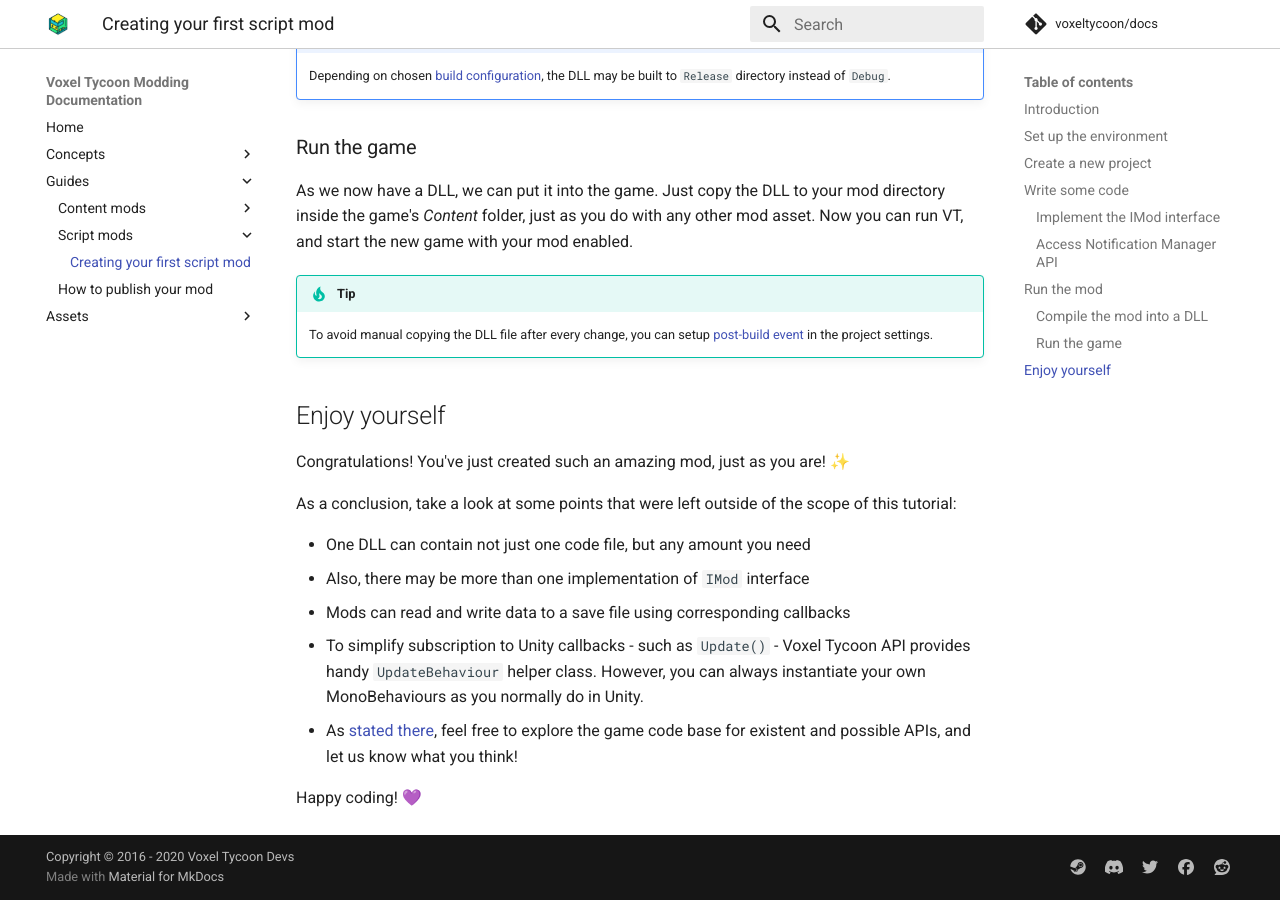
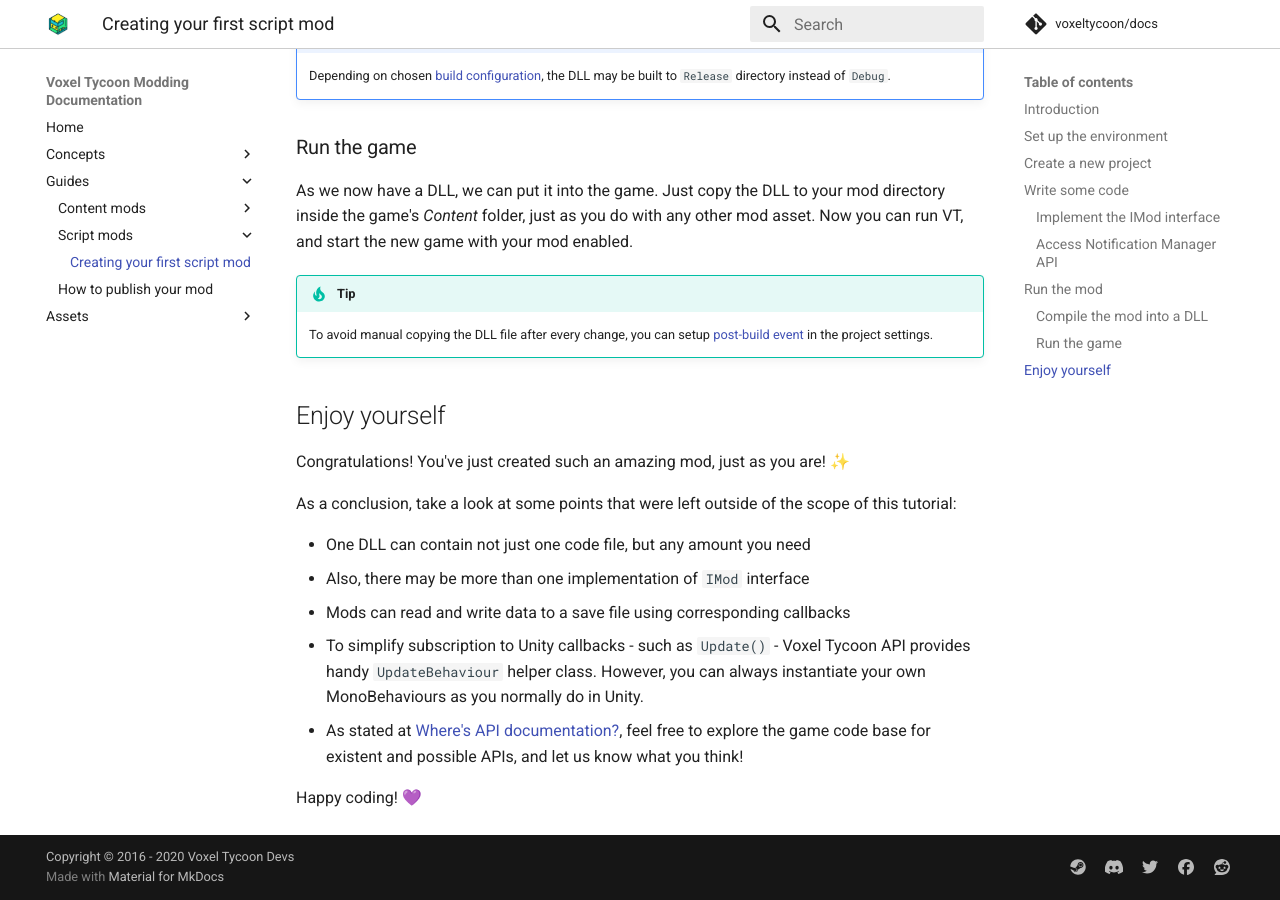
Before and after one commit to voxeltycoon/docs, an MkDocs documentation site: the page built from docs/guides/script-mods/creating-your-first-script-mod.md, in a window 1280 px wide and 900 px high, scrolled down 6590 px. Built offline with MkDocs 1.6.1 and Material for MkDocs 9.7.7, drawn with Linux system fonts in a browser that asks for light colours; comment, search, counter and statistics services are not loaded.

Commit message:
Fixed link

```diff
--- a/docs/guides/script-mods/creating-your-first-script-mod.md
+++ b/docs/guides/script-mods/creating-your-first-script-mod.md
@@ -167,6 +167,6 @@
 * Also, there may be more than one implementation of `IMod` interface
 * Mods can read and write data to a save file using corresponding callbacks
 * To simplify subscription to Unity callbacks - such as `Update()` - Voxel Tycoon API provides handy `UpdateBehaviour` helper class. However, you can always instantiate your own MonoBehaviours as you normally do in Unity.
-* As [stated there](https://github.com/voxeltycoon/docs/wiki/.dll-asset#wheres-api-documentation), feel free to explore the game code base for existent and possible APIs, and let us know what you think!
+* As stated at [Where's API documentation?](/assets/dll-asset/#wheres-api-documentation), feel free to explore the game code base for existent and possible APIs, and let us know what you think!
 
 Happy coding! 💜
```
